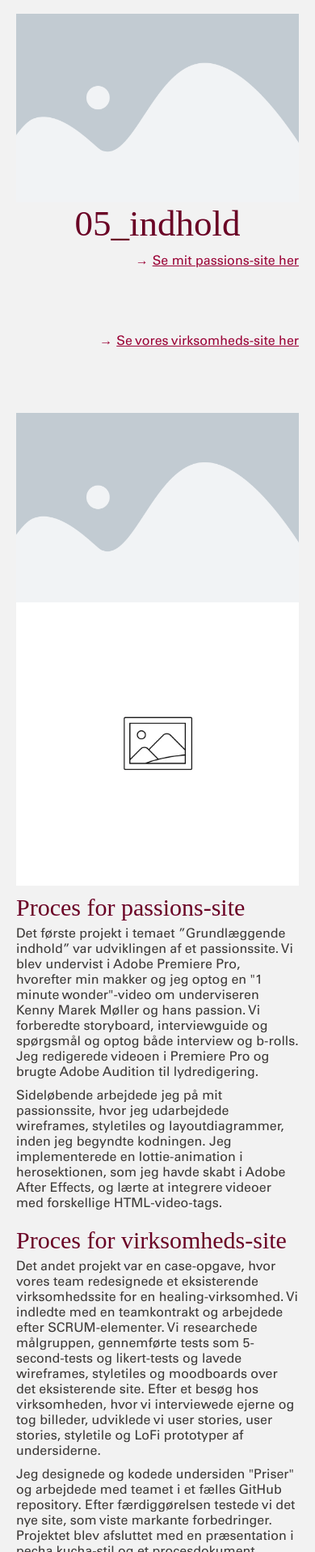
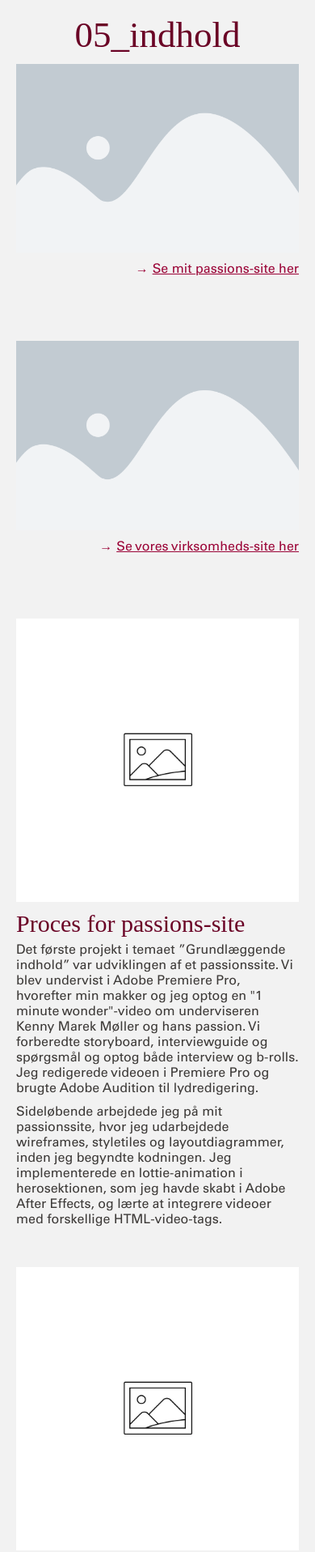
Before and after one commit to leanorager/portfolio-website, a plain HTML site: page 05_indhold.html in a window 390 px wide. Shown: the part 83-2000 px from the top of the page at 81% size. Drawn offline with Linux system fonts and the light colour scheme; a web font is replaced by a local one.

Commit message:
css 05 mobil

```diff
--- a/05_indhold.html
+++ b/05_indhold.html
@@ -49,15 +49,15 @@
         <div class="grid_1-1">
           <div class="col">
             <img src="img/placeholder2.webp" alt="" />
-            <h1>05_indhold</h1>
+            <h1 class="order-1">05_indhold</h1>
             <div class="cta">
               <a href="https://leanorager.dk/kea/05_indhold/passionssite/website/"><span>Se mit passions-site her</span></a>
             </div>
-            <div class="cta">
-              <a href="https://leanorager.dk/kea/05_indhold/virksomhedssite/"><span>Se vores virksomheds-site her</span></a>
-            </div>
           </div>
           <img src="img/placeholder2.webp" alt="" />
+          <div class="cta">
+            <a href="https://leanorager.dk/kea/05_indhold/virksomhedssite/"><span>Se vores virksomheds-site her</span></a>
+          </div>
         </div>
       </section>
       <section>
@@ -77,11 +77,11 @@
             <p>Det andet projekt var en case-opgave, hvor vores team redesignede et eksisterende virksomhedssite for en healing-virksomhed. Vi indledte med en teamkontrakt og arbejdede efter SCRUM-elementer. Vi researchede målgruppen, gennemførte tests som 5-second-tests og likert-tests og lavede wireframes, styletiles og moodboards over det eksisterende site. Efter et besøg hos virksomheden, hvor vi interviewede ejerne og tog billeder, udviklede vi user stories, user stories, styletile og LoFi prototyper af undersiderne.</p>
             <p>Jeg designede og kodede undersiden "Priser" og arbejdede med teamet i et fælles GitHub repository. Efter færdiggørelsen testede vi det nye site, som viste markante forbedringer. Projektet blev afsluttet med en præsentation i pecha kucha-stil og et procesdokument.</p>
           </div>
-          <img src="img/placeholder.webp" alt="" />
+          <img src="img/placeholder.webp" alt="" class="order-1 margin-ekstra" />
         </div>
       </section>
       <section>
-        <h2>Læring</h2>
+        <h2 class="margin-ekstra">Læring</h2>
         <p>Temaet gav mig en bedre forståelse for indholdsproduktion og forbedring af eksisterende websites:</p>
         <div class="grid_1-1-1">
           <div class="col">
--- a/css/layout.css
+++ b/css/layout.css
@@ -194,3 +194,9 @@ main ul {
   width: 300px;
   margin: 0px auto 10px;
 }
+
+/* 05_INDHOLD-SIDE */
+.grid_1-1 .col {
+  display: flex;
+  flex-direction: column;
+}
```
